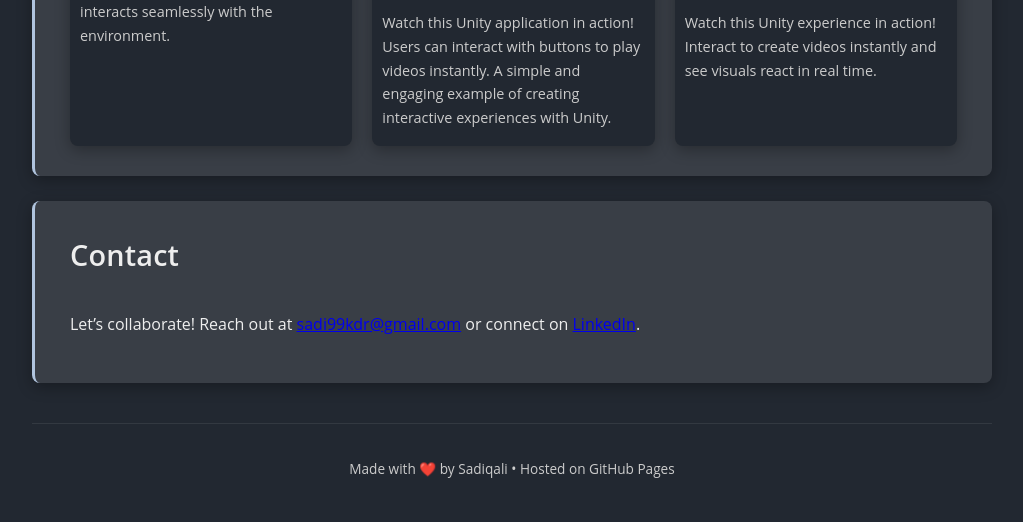
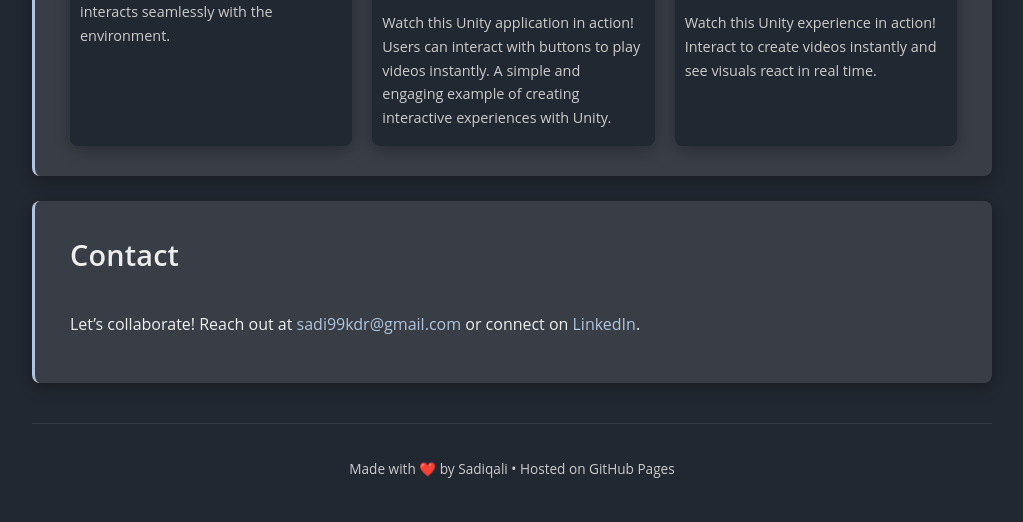
Before and after one commit to sadi99kdr/sadi99kdr.github.io, a plain HTML site: page index.html in a window 1280 px wide. Shown: the part 1316-1838 px from the top of the page, without its empty margins (128-1151 px from the left). Drawn offline with Linux system fonts and the light colour scheme.

Commit message:
Enhance link styles in section with hover effects
Add styles for links in section and hover effects.

```diff
--- a/CSS/styles.css
+++ b/CSS/styles.css
@@ -130,6 +130,15 @@ section:hover {
   transform: translateY(-4px);
   box-shadow: var(--hover-shadow);
   border-left-color: var(--accent-dark); /* Darker accent on hover */
+}
+
+section a {
+    text-decoration: none;
+    color: #b0c4de;
+}
+section a:hover{
+  color:#fe4455;
+  font-weight: bold;
 }
 
 h2 {
```
